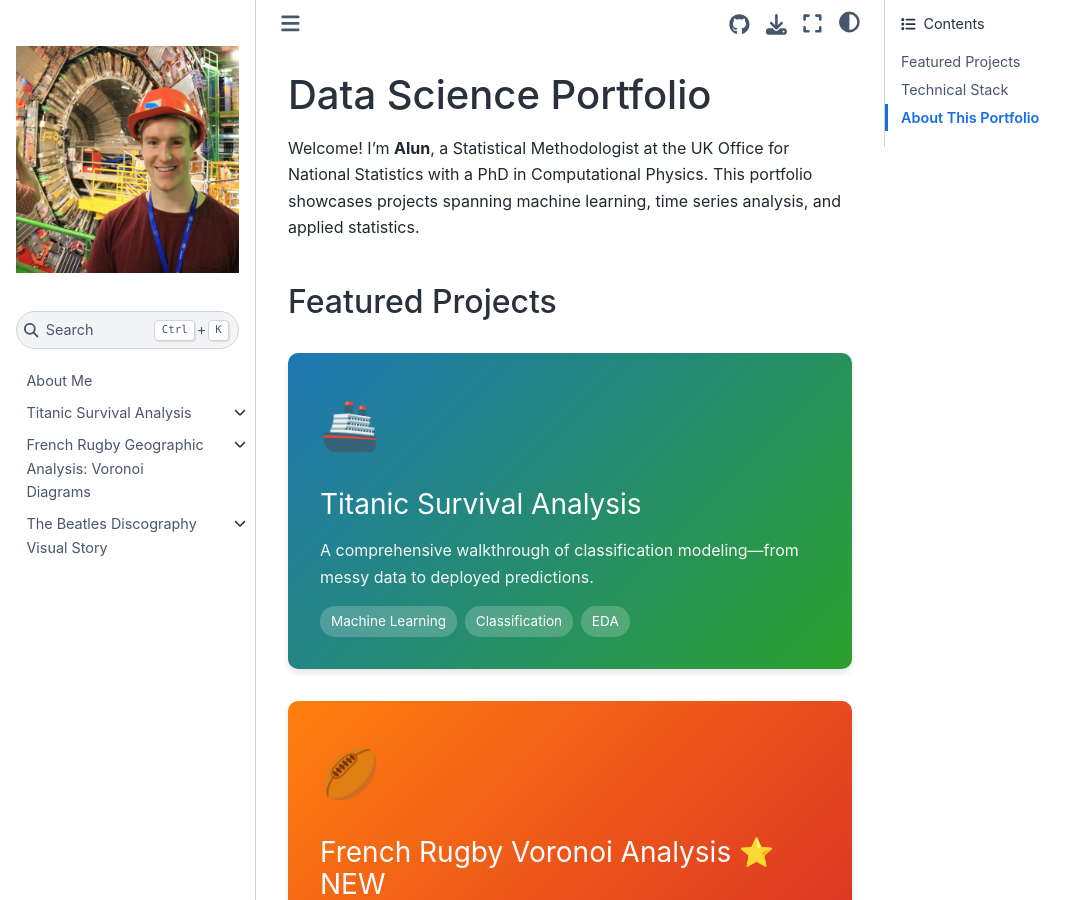
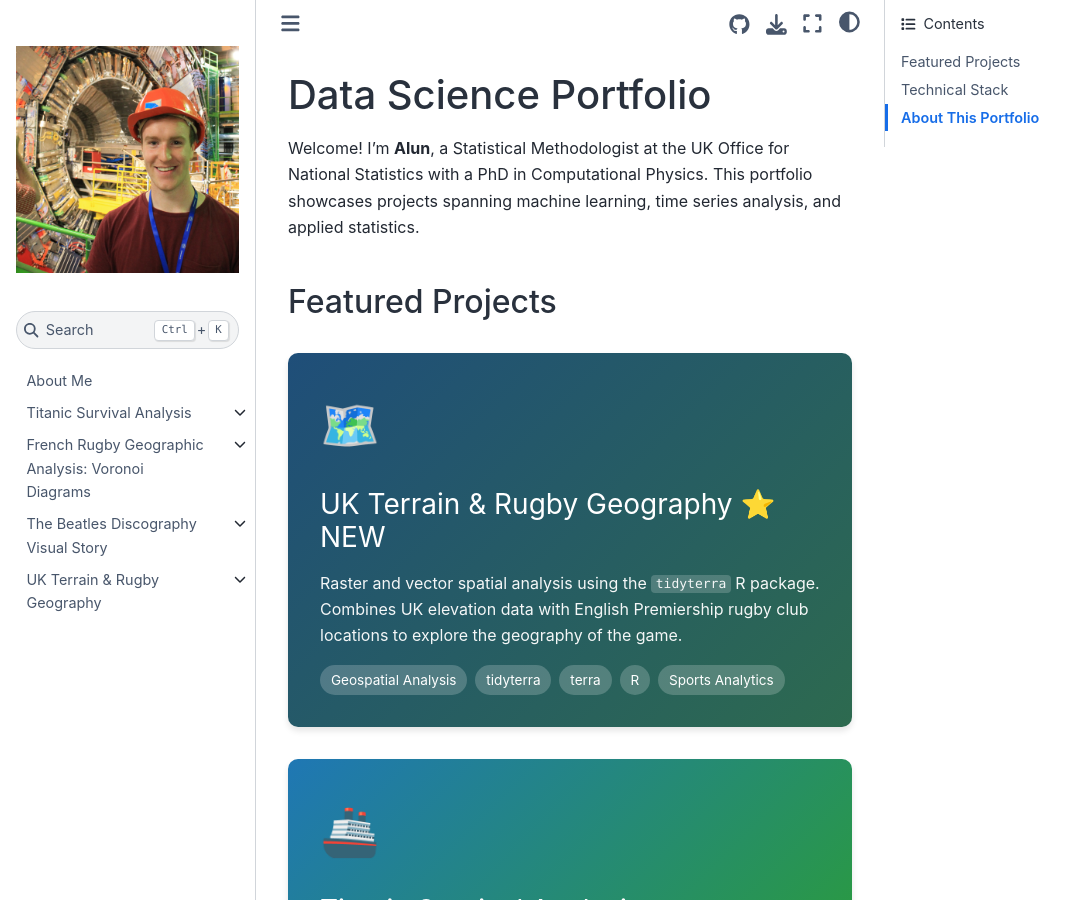
Before and after one commit to areeslindley/projects-website, a Jupyter Book: the page built from intro.md, in a window 1280 px wide and 900 px high. Shown: the whole window, without its empty margins (0-1086 px from the left). Built offline with Jupyter Book 1.0.4 settings and Sphinx 7.4.7 and the Sphinx Book theme 1.1.4, drawn with Linux system fonts in a browser that asks for light colours; pages that are not in the unit, such as notebooks, are missing from menus.

Commit message:
Add UK terrain & rugby Jupyter Book project with Premiership and URC overlays
Introduce tidyterra/terra notebooks for UK elevation and climate, English
Premiership grounds on UK terrain, and United Rugby Championship stadiums
across IRL/GBR/ITA/ZAF with bar charts (including Highveld outlier view).
Wire the project into the book TOC and featured intro, extend GitHub Pages
deploy with R, spatial packages, IRkernel, rnaturalearthdata, and patchwork.
Enable notebook execution for plots and raise execute timeout for downloads.

Co-authored-by: Cursor <cursoragent@cursor.com>

```diff
--- a/_config.yml
+++ b/_config.yml
@@ -7,7 +7,7 @@ logo: "_static/images/profile.jpg"
 # Execute notebooks configuration
 execute:
   execute_notebooks: auto
-  timeout: 300
+  timeout: 600
   allow_errors: false
 
 # Sphinx configuration
--- a/_toc.yml
+++ b/_toc.yml
@@ -15,3 +15,8 @@ chapters:
     sections:
       - file: projects/beatles-discography/01_interactive_visuals
       - file: projects/beatles-discography/02_visual_gallery
+  - file: projects/uk-terrain-rugby/index
+    sections:
+      - file: projects/uk-terrain-rugby/01_terrain_analysis
+      - file: projects/uk-terrain-rugby/02_rugby_overlay
+      - file: projects/uk-terrain-rugby/03_urc_overlay
--- a/intro.md
+++ b/intro.md
@@ -5,6 +5,19 @@ Welcome! I'm **Alun**, a Statistical Methodologist at the UK Office for National
 ## Featured Projects
 
 <div style="display: grid; grid-template-columns: repeat(auto-fit, minmax(300px, 1fr)); gap: 2em; margin: 2em 0;">
+
+<div style="background: linear-gradient(135deg, #1f4e79 0%, #2d6a4f 100%); color: white; padding: 2em; border-radius: 10px; box-shadow: 0 4px 6px rgba(0,0,0,0.1); transition: transform 0.3s;">
+  <div style="font-size: 3em; margin-bottom: 0.5em;">🗺️</div>
+  <h3 style="color: white; margin-top: 0;"><a href="projects/uk-terrain-rugby/index.md" style="color: white; text-decoration: none;">UK Terrain &amp; Rugby Geography</a> ⭐ NEW</h3>
+  <p style="margin-bottom: 1em; opacity: 0.95;">Raster and vector spatial analysis using the <code style="background: rgba(255,255,255,0.2); color: white; padding: 0.1em 0.35em; border-radius: 4px;">tidyterra</code> R package. Combines UK elevation data with English Premiership rugby club locations to explore the geography of the game.</p>
+  <div style="display: flex; gap: 0.5em; flex-wrap: wrap;">
+    <span style="background: rgba(255,255,255,0.2); padding: 0.3em 0.8em; border-radius: 15px; font-size: 0.85em;">Geospatial Analysis</span>
+    <span style="background: rgba(255,255,255,0.2); padding: 0.3em 0.8em; border-radius: 15px; font-size: 0.85em;">tidyterra</span>
+    <span style="background: rgba(255,255,255,0.2); padding: 0.3em 0.8em; border-radius: 15px; font-size: 0.85em;">terra</span>
+    <span style="background: rgba(255,255,255,0.2); padding: 0.3em 0.8em; border-radius: 15px; font-size: 0.85em;">R</span>
+    <span style="background: rgba(255,255,255,0.2); padding: 0.3em 0.8em; border-radius: 15px; font-size: 0.85em;">Sports Analytics</span>
+  </div>
+</div>
 
 <div style="background: linear-gradient(135deg, #1f77b4 0%, #2ca02c 100%); color: white; padding: 2em; border-radius: 10px; box-shadow: 0 4px 6px rgba(0,0,0,0.1); transition: transform 0.3s;">
   <div style="font-size: 3em; margin-bottom: 0.5em;">🚢</div>
```
Also changed, not shown: projects/uk-terrain-rugby/index.md (added, +125 -0 lines), 7 other files.
